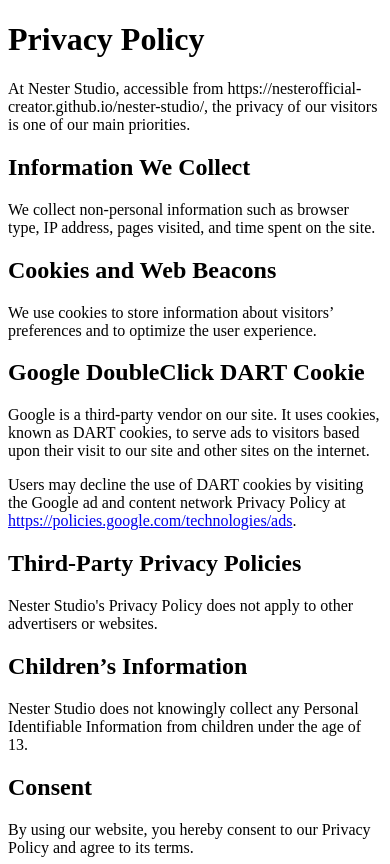
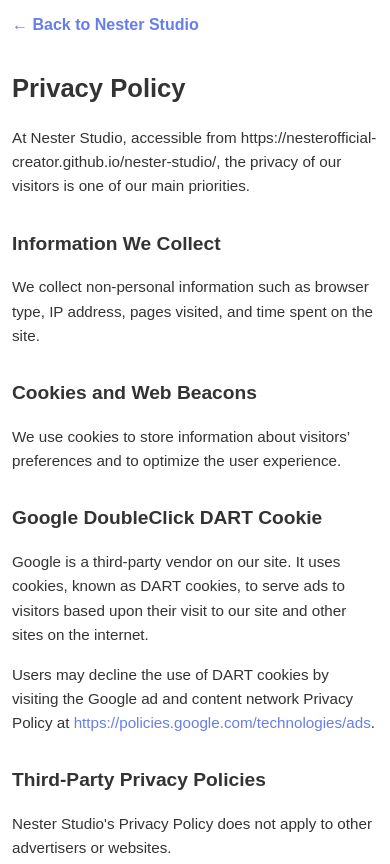
Before and after one commit to nesterofficial-creator/nester-studio, a plain HTML site: page privacy-policy.html in a window 390 px wide. Shown: the top 864 px of the page. Drawn offline with Linux system fonts and the light colour scheme.

Commit message:
Update privacy-policy.html
Signed-off-by: Nester  <nesterstu@gmail.com>

```diff
--- a/privacy-policy.html
+++ b/privacy-policy.html
@@ -2,8 +2,32 @@
 <html>
 <head>
   <title>Privacy Policy</title>
+  <meta charset="utf-8">
+  <meta name="viewport" content="width=device-width,initial-scale=1">
+  <style>
+    body{font-family:Arial, sans-serif;margin:0;padding:20px;max-width:800px;margin:0 auto;background:#fff;color:#333;line-height:1.6;}
+    h1,h2{margin-top:30px;}
+    p{margin-bottom:15px;}
+    a{color:#667eea;text-decoration:none;}
+    a:hover{text-decoration:underline;}
+    .back-link{display:block;margin-bottom:20px;color:#667eea;text-decoration:none;font-weight:bold;}
+    .back-link:hover{text-decoration:underline;}
+    @media (max-width:768px){
+      body{padding:16px;}
+      h1{font-size:1.8rem;}
+      h2{font-size:1.4rem;}
+    }
+    @media (max-width:480px){
+      body{padding:12px;}
+      h1{font-size:1.6rem;}
+      h2{font-size:1.2rem;}
+      p{font-size:0.95rem;}
+    }
+  </style>
 </head>
 <body>
+
+<a href="index.html" class="back-link">&larr; Back to Nester Studio</a>
 
 <h1>Privacy Policy</h1>
 
```
